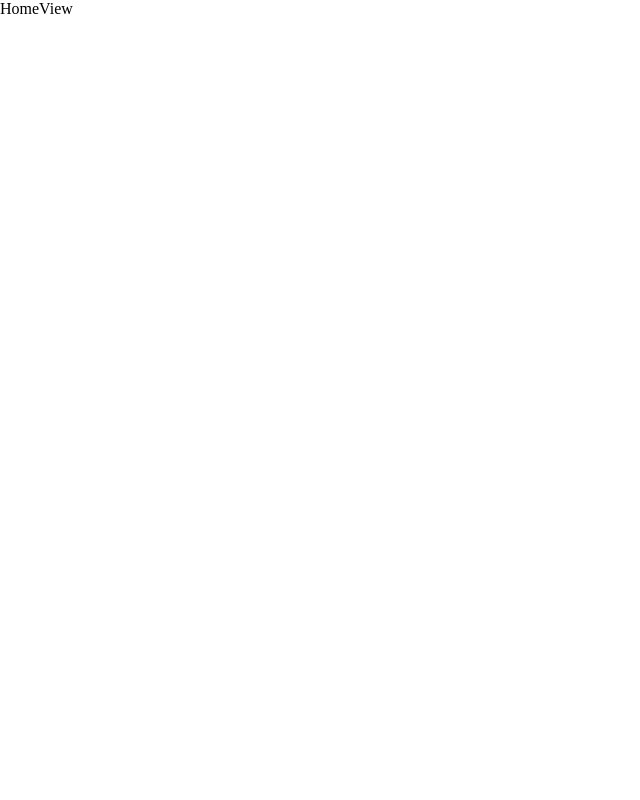
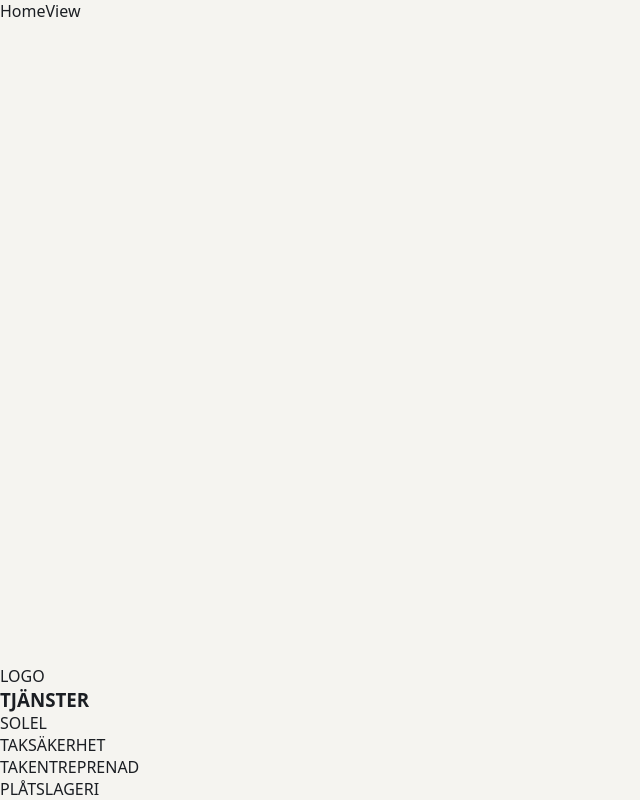
Before and after one commit to annamalinelisabet/AROSOL, a React (Vite) app: page / in a window 1280 px wide. Shown: the whole page, without its empty margins (0-640 px from the left). Built offline with nearby package versions, Linux system fonts and the light colour scheme.

Commit message:
Add basic styling

```diff
--- a/src/App.css
+++ b/src/App.css
@@ -1,5 +1,32 @@
 * {
+    box-sizing: border-box;
     margin: 0;
     padding: 0;
-    box-sizing: border-box;
 }
+
+:root {
+    --black-clr: #1B1E23;
+    --blue-clr: #29A8E2;
+    --orange-clr: #1B1E23;
+}
+
+body {
+    background-color: #F5F4F0;
+    color: var(--black-clr);
+    font-family: system-ui, -apple-system, BlinkMacSystemFont, 'Segoe UI', Roboto, Oxygen, Ubuntu, Cantarell, 'Open Sans', 'Helvetica Neue', sans-serif;
+}
+
+.container {
+    margin: 0 auto;
+    width: min(90%, 1260px);
+}
+
+.App {
+    display: flex;
+    flex-direction: column;
+    min-height: 100vh;
+}
+
+.Views {
+    flex-grow: 1;
+}
--- a/src/App.jsx
+++ b/src/App.jsx
@@ -1,12 +1,14 @@
 import './App.css'
+import Footer from './components/Footer/Footer'
 import Views from './views/Views'
 
 function App() {
 
   return (
-    <>
+    <div className='App'>
       <Views/>
-    </>
+      <Footer/>
+    </div>
   )
 }
 
--- /dev/null
+++ b/src/components/Footer/Footer.css
@@ -0,0 +1,3 @@
+.Footer {
+    background-color: var(--primary-black);
+}
--- /dev/null
+++ b/src/components/Footer/Footer.jsx
@@ -0,0 +1,24 @@
+// import { Routes, Route } from 'react-router-dom'
+import './Footer.css'
+
+const Footer = () => {
+  return (
+    <div className='Footer'>
+        <div>LOGO</div>
+        <div>
+            <h3>TJÄNSTER</h3>
+            <p>SOLEL</p>
+            <p>TAKSÄKERHET</p>
+            <p>TAKENTREPRENAD</p>
+            <p>PLÅTSLAGERI</p>
+            {/* <Routes>
+                <Route path='/' element={ <Solel/> }/>
+            </Routes> */}
+        </div>
+        <div></div>
+        <div></div>
+    </div>
+  )
+}
+
+export default Footer
--- a/src/views/Views.jsx
+++ b/src/views/Views.jsx
@@ -3,9 +3,11 @@ import HomeView from './Home/HomeView'
 
 const Views = () => {
   return (
-    <Routes>
-        <Route path='/' element={ <HomeView/> }/>
-    </Routes>
+    <div className='Views'>
+      <Routes>
+          <Route path='/' element={ <HomeView/> }/>
+      </Routes>
+    </div>
   )
 }
 
```
Also changed, not shown: src/assets/lglogo.png (added), src/assets/smlogo.png (added).
